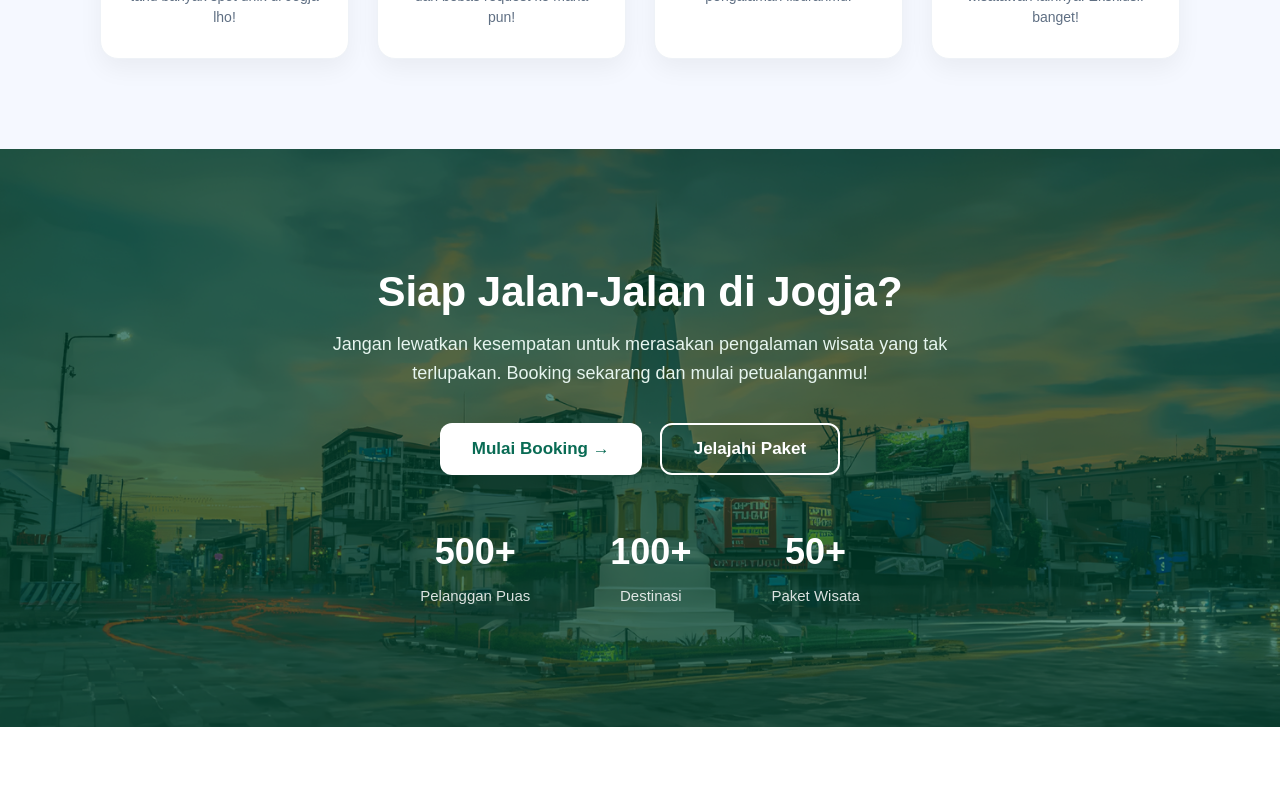
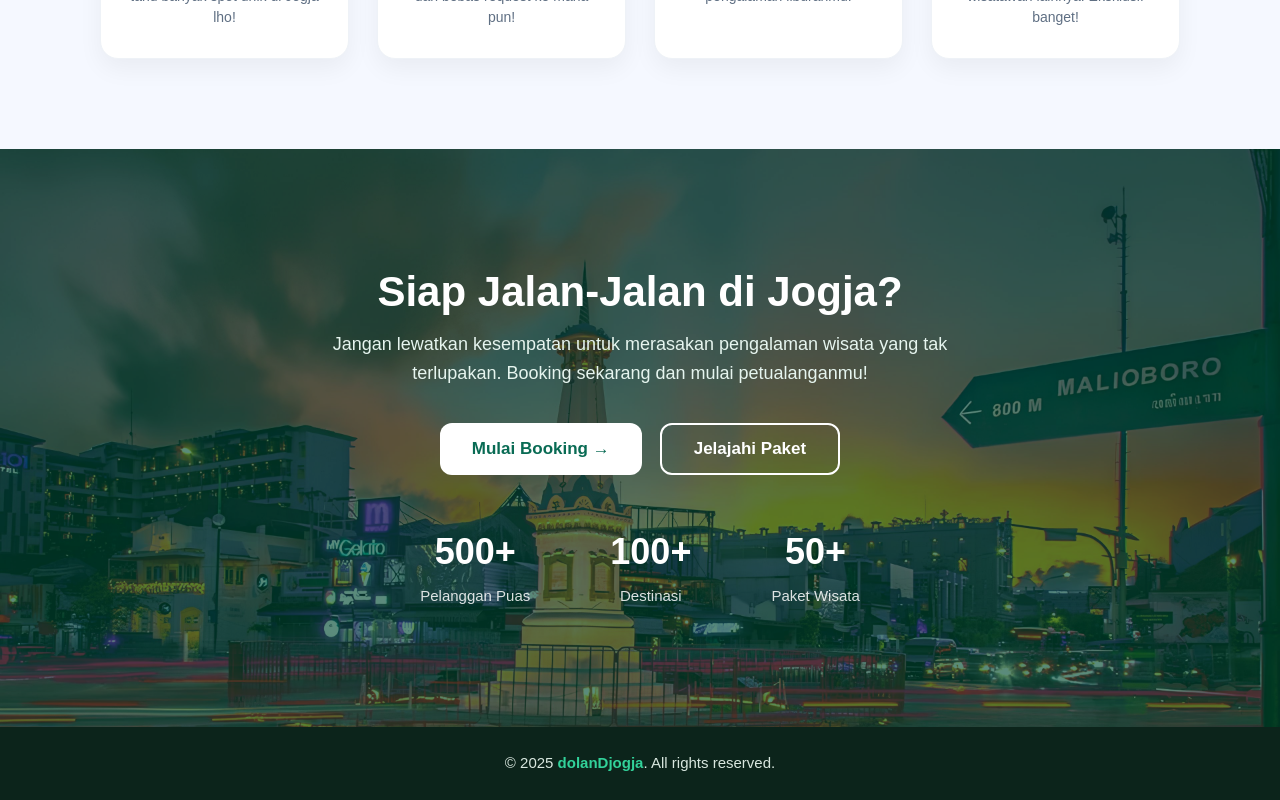
Before and after one commit to Poeww/dolanDjogja_7A, a React (Vite) app in the folder dolanDjogja_fe/: page / in a window 1280 px wide. Shown: the part 1739-2539 px from the top of the page. Before the commit the page ends 2466 px from the top, so only its background shows below. Built offline with nearby package versions, Linux system fonts and the light colour scheme; no server answers.

Commit message:
create: footer

```diff
--- a/dolanDjogja_fe/src/home/home.css
+++ b/dolanDjogja_fe/src/home/home.css
@@ -628,3 +628,18 @@ html {
     font-size: 15px;
     opacity: 0.85;
 }
+
+.footer-simple {
+    width: 100%;
+    text-align: center;
+    padding: 25px 0;
+    margin-top: 0 !important;
+    background: #0c241b;
+    color: #d9e7df;
+    font-size: 15px;
+}
+
+.footer-simple span {
+    font-weight: 600;
+    color: #32d29a;
+}
--- a/dolanDjogja_fe/src/home/home.jsx
+++ b/dolanDjogja_fe/src/home/home.jsx
@@ -13,7 +13,7 @@ import iconGuide from "../assets/icon/guide.svg";
 import iconCustom from "../assets/icon/custom.svg";
 import iconMoney from "../assets/icon/money.svg";
 import iconMaps from "../assets/icon/maps.svg";
-import senjaTugu from "../assets/img/senja-tugu.png";
+import senjaTugu from "../assets/img/senja-tugu.jpg";
 
 
 import img1 from "../assets/img/carousel-home1.png";
@@ -265,6 +265,9 @@ export default function Home() {
           </div>
         </div>
       </section>
+      <footer className="footer-simple">
+        © {new Date().getFullYear()} <span>dolanDjogja</span>. All rights reserved.
+      </footer>
 
     </>
   );
```
Also changed, not shown: dolanDjogja_fe/src/assets/img/senja-tugu.jpg (added), dolanDjogja_fe/src/assets/img/senja-tugu.png (deleted).
